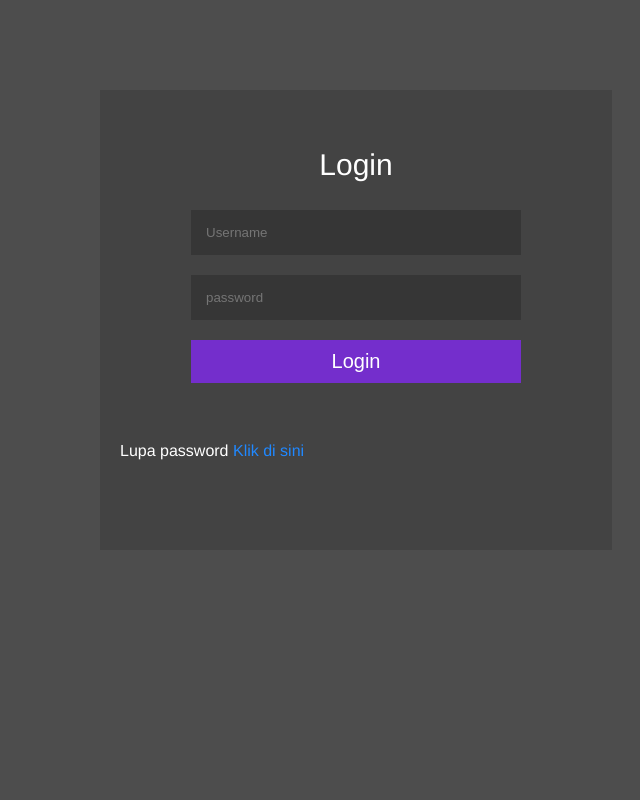
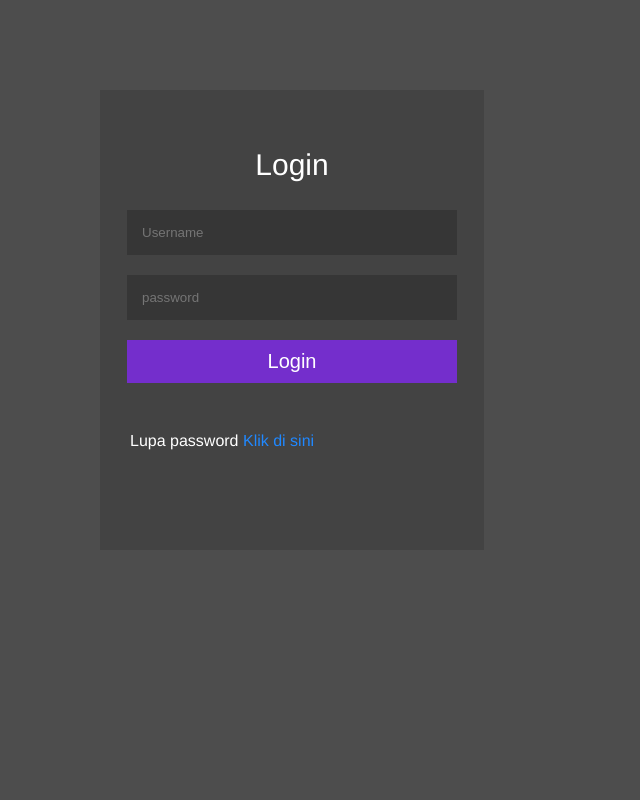
Before and after one commit to novanrohman/toko-komputer, a PHP site: page / in a window 1280 px wide. Shown: the whole page, without its empty margins (284-924 px from the left). Run offline with PHP 8.4, Linux system fonts and the light colour scheme.

Commit message:
update css

```diff
--- a/ulik/assets/style.css
+++ b/ulik/assets/style.css
@@ -58,9 +58,9 @@ table {
   }
 
 .box{
-position: absolute;
+position: relative;
 height: 50%;
-width: 40%;
+width: 30%;
 font-family: helvetica;
 color: #fff;
 background: rgba(0, 0, 0, 0.13);
@@ -74,7 +74,7 @@ margin: 7% 30%;
 	font-size: 30px;
 }
 
-.box input{
+input{
 	display: block ;
 	width: 300px;
 	margin: 20px auto;
@@ -107,7 +107,7 @@ margin: 7% 30%;
 .box p{
 	position: absolute;
 	margin: 20px auto;
-	padding: 20px;
+	padding: 10px 30px;
 }
 
 .box p span{
```
